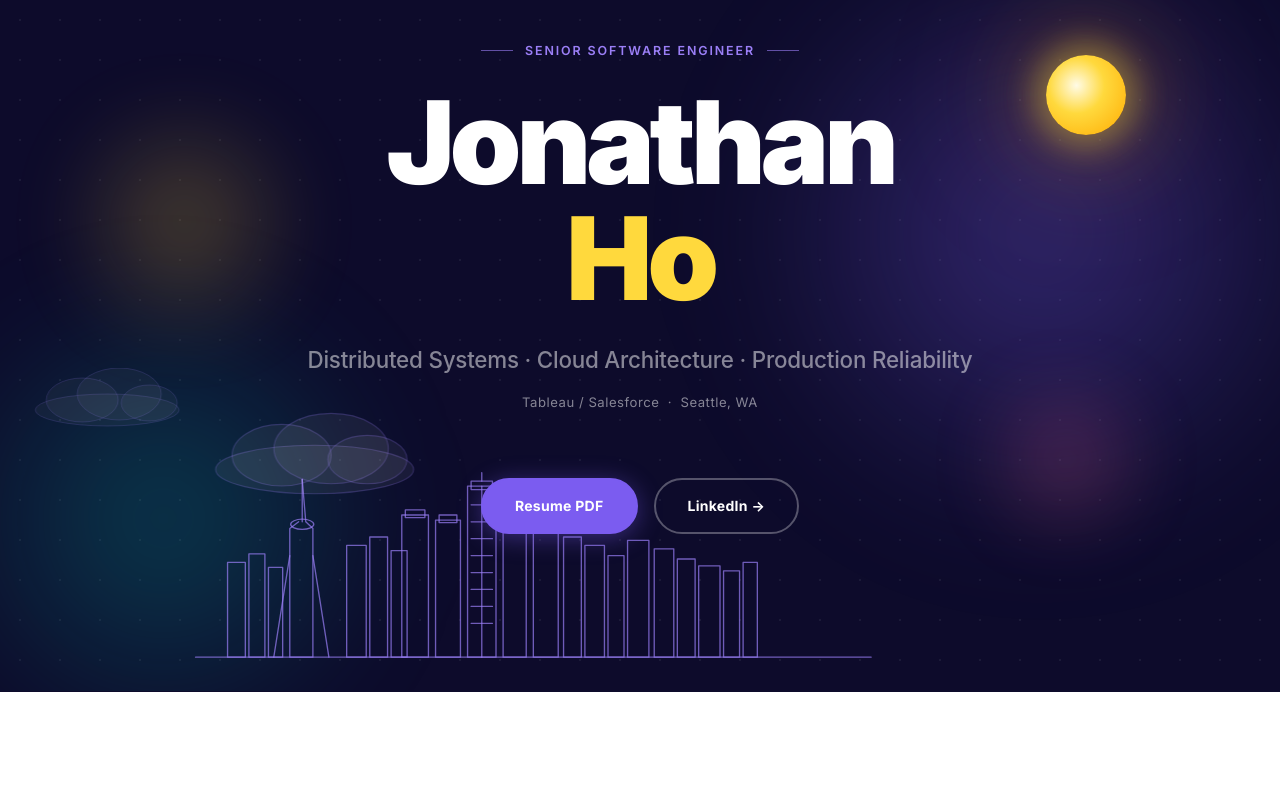
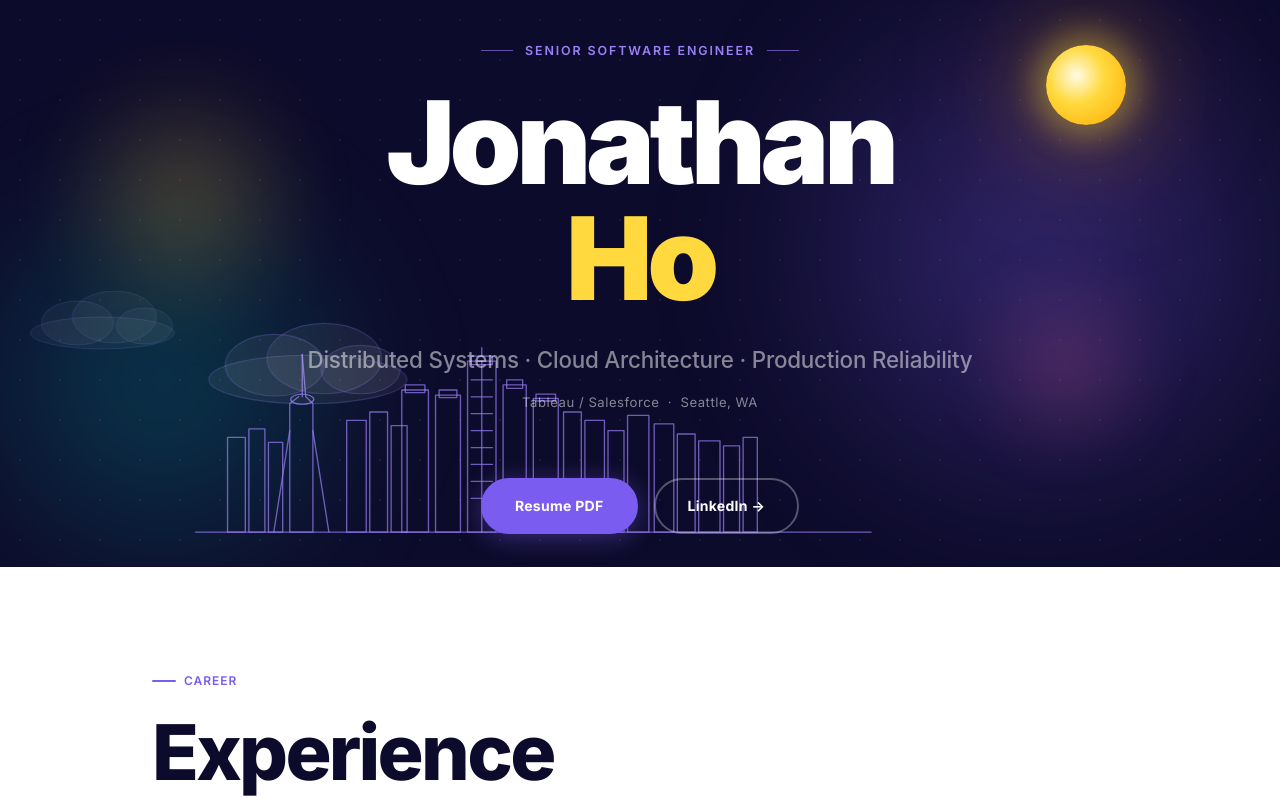
Before and after one commit to jho26/jho-resume, a React (Create React App) app in the folder resume-react/: page / in a window 1280 px wide. Shown: the top 798 px of the page. Built offline with nearby package versions, Linux system fonts and the light colour scheme; the HTML template or start-up script is replaced by a standard one.

Commit message:
Remove hero statistics and scroll indicator from Hero component to simplify layout and improve user experience.

```diff
--- a/resume-react/src/components/Hero.tsx
+++ b/resume-react/src/components/Hero.tsx
@@ -161,27 +161,8 @@ const Hero: React.FC = () => {
           </a>
         </div>
 
-        <div className="hero-stats">
-          <div className="hero-stat">
-            <span className="hero-stat-number">10+</span>
-            <span className="hero-stat-label">Years Exp.</span>
-          </div>
-          <div className="hero-stat">
-            <span className="hero-stat-number">99.95%</span>
-            <span className="hero-stat-label">Availability</span>
-          </div>
-          <div className="hero-stat">
-            <span className="hero-stat-number">T1</span>
-            <span className="hero-stat-label">Tier Services</span>
-          </div>
-        </div>
       </div>
 
-      {!scrolled && (
-        <div className="scroll-indicator" aria-hidden="true">
-          <span>Scroll</span>
-        </div>
-      )}
     </section>
   );
 };
```
